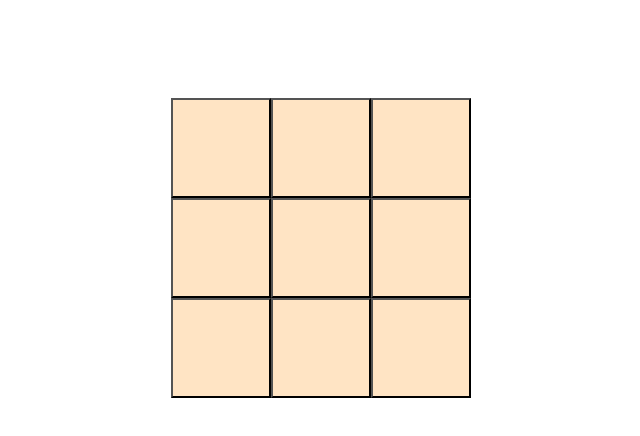
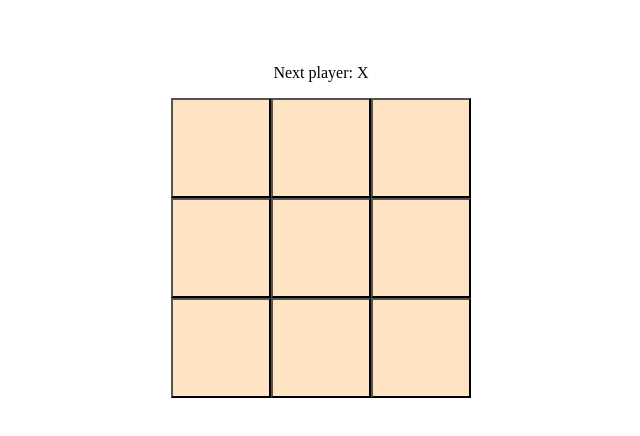
Before and after one commit to Sam-MARTis/React_Learning, a React (Vite) app in the folder Tic-Tac-Toe/: page / in a window 1280 px wide. Shown: the top 436 px of the page, without its empty margins (319-959 px from the left). Built offline with nearby package versions, Linux system fonts and the light colour scheme.

Commit message:
Added history

```diff
--- a/Tic-Tac-Toe/src/App.jsx
+++ b/Tic-Tac-Toe/src/App.jsx
@@ -1,12 +1,14 @@
-import Board from './components/Board'
+import { useState } from "react";
+import Game from "./components/Game";
 // import './App.css'
 function App() {
 
+
   return (
     <>
-      <Board />
+      <Game/>
     </>
-  )
+  );
 }
 
-export default App
+export default App;
--- a/Tic-Tac-Toe/src/components/Board.jsx
+++ b/Tic-Tac-Toe/src/components/Board.jsx
@@ -1,10 +1,7 @@
 import Square from "./Square";
 import { useState } from "react";
 import "./styles/Board.css";
-const Board = () => {
-  const [state, setState] = useState(Array(9).fill(null));
-  const [isX, setIsX] = useState(true);
-
+const Board = ({ isX, state, onPlay }) => {
   function calculateWinner(squares) {
     const lines = [
       [0, 1, 2],
@@ -41,24 +38,24 @@ const Board = () => {
       // console.log("clicked ");
       newState[i] = "O";
     }
-    setIsX(!isX);
-
-    setState(newState);
+    console.log(newState);
+    onPlay(newState);
   };
   let status;
   const winner = calculateWinner(state);
   if (winner) {
     if (winner === "X") {
       status = "Winner is X";
-    }
-    else{
+    } else {
       status = "Winner is O";
     }
+  } else {
+    status = `Next player: ${isX ? "X" : "O"}`;
   }
 
   return (
     <>
-    <div className="status">{status}</div>
+      <div className="status">{status}</div>
       <div className="board-row">
         <Square
           value={state[0]}
--- /dev/null
+++ b/Tic-Tac-Toe/src/components/Game.jsx
@@ -0,0 +1,47 @@
+import Board from "./Board";
+import { useState } from "react";
+
+const Game = () => {
+  const [isX, setIsX] = useState(true);
+  const [history, setHistory] = useState([Array(9).fill(null)]);
+  const [state, setState] = useState(Array(9).fill(null));
+
+  const handlePlay = (newState) => {
+    // console.log("Recieving newState " + newState);
+    setIsX(!isX);
+
+    setState(newState);
+    console.log("History is " + history);
+    console.log;
+    const myPromise = new Promise((resolve) => {
+        setTimeout(() => {
+          console.log("Setting history to " + [...history, newState]);
+        setHistory([...history, newState]);
+        resolve;
+      }, 300);
+    });
+    myPromise
+      .then(() => {
+        // console.log("History after " + history);
+      })
+      .then(() => {
+        // console.log("History after " + history);
+      });
+
+  };
+
+  return (
+    <>
+      <div className="game">
+        <div className="game-board">
+          <Board isX={isX} state={state} onPlay={handlePlay} />
+        </div>
+        <div className="game-info">
+          <ol>{/*TODO*/}</ol>
+        </div>
+      </div>
+    </>
+  );
+};
+
+export default Game;
```
